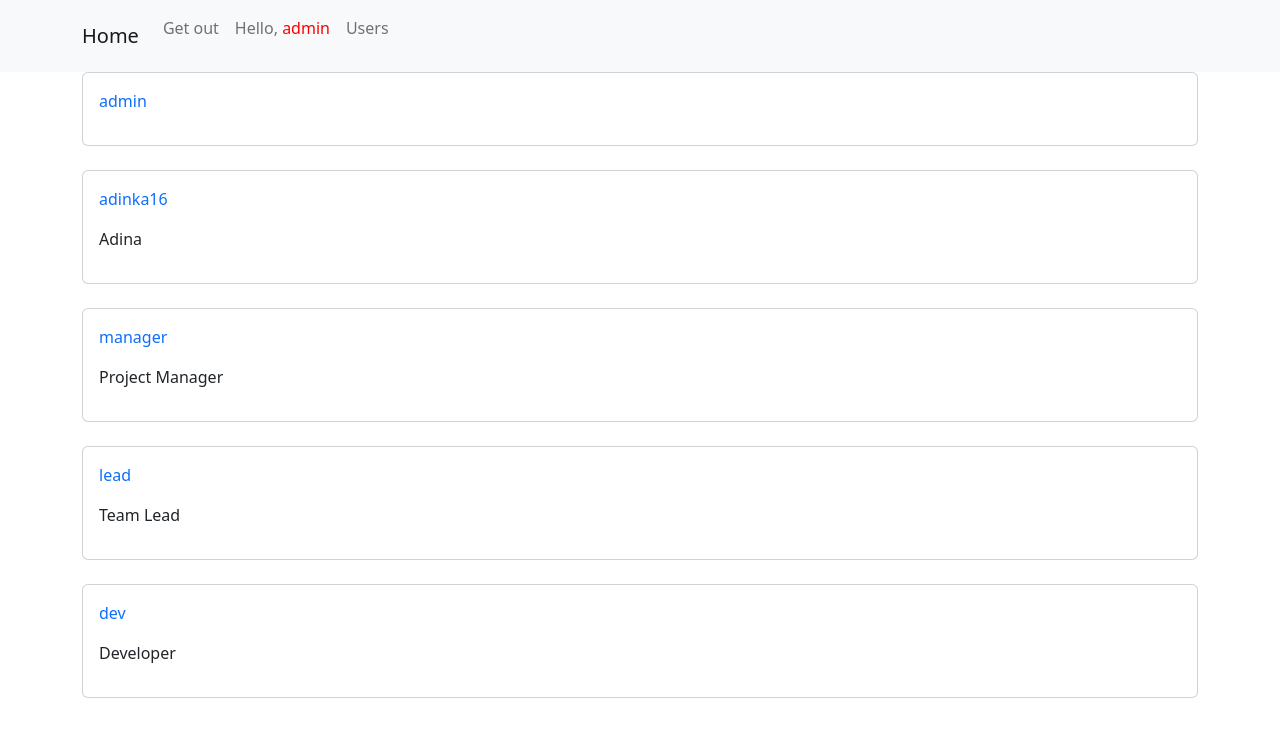
After one commit to adinayusuf/homework45, a Django app: page /accounts/profile/list in a window 1280 px wide. The commit adds this page. Shown: the top 737 px of the page. Run offline with Django 4.2, Linux system fonts and the light colour scheme; a user stored in the database is signed in; data comes from the database, SQL or seed files in the repository.

Commit message:
добавила просмотров юзеров

```diff
--- /dev/null
+++ b/accounts/templates/profile_list.html
@@ -0,0 +1,16 @@
+{% extends "base.html" %}
+
+{% block content %}
+
+    {% for user in users %}
+        <div class="card">
+            <div class="card-body">
+                <p><a href="{% url 'accounts:profile' user.pk %}" style=" text-decoration: none;">{{ user.username }}</a></p>
+                <p>{{ user.first_name }}</p>
+                <p>{{ user.last_name }}</p>
+            </div>
+        </div>
+        <br>
+
+    {% endfor %}
+{% endblock %}
--- a/accounts/urls.py
+++ b/accounts/urls.py
@@ -1,13 +1,14 @@
 from django.contrib.auth.views import LoginView, LogoutView
 from django.urls import path
 
-from accounts.views import RegisterView, ProfileView
+from accounts.views import RegisterView, ProfileView, UserList
 
 app_name = 'accounts'
 
 urlpatterns = [
     path('login/', LoginView.as_view(template_name="login.html"), name="login"),
     path('logout/', LogoutView.as_view(), name="logout"),
-    path('reqisteration/', RegisterView.as_view(), name='reqisteration'),
-    path('<int:pk>/', ProfileView.as_view(), name='profile')
+    path('registration/', RegisterView.as_view(), name='registration'),
+    path('<int:pk>/', ProfileView.as_view(), name='profile'),
+    path('profile/list', UserList.as_view(), name='profile_list'),
 ]
--- a/accounts/views.py
+++ b/accounts/views.py
@@ -1,10 +1,10 @@
 from django.contrib.auth import authenticate, login, logout, get_user_model
-from django.contrib.auth.mixins import LoginRequiredMixin
+from django.contrib.auth.mixins import LoginRequiredMixin, PermissionRequiredMixin
 from django.contrib.auth.models import User
 from django.core.paginator import Paginator
 from django.shortcuts import render, redirect
 from django.urls import reverse
-from django.views.generic import CreateView, DetailView
+from django.views.generic import CreateView, DetailView, ListView
 
 from accounts.forms import MyUserCreationForm
 from accounts.models import Profile
@@ -67,3 +67,10 @@ class ProfileView(LoginRequiredMixin, DetailView):
         context['projects'] = page_object.object_list
         context['is_paginated'] = page_object.has_other_pages()
         return context
+
+
+class UserList(PermissionRequiredMixin, ListView):
+    model = get_user_model()
+    context_object_name = 'users'
+    template_name = 'profile_list.html'
+    permission_required = 'accounts.view_profile'
--- a/templates/base.html
+++ b/templates/base.html
@@ -28,17 +28,22 @@
                         <a class="nav-link menu-right" href="{% url "accounts:logout" %}">Get out</a>
                     </li>
                     <li class="menu-right nav-link">
-                        <p>Hello, <a href="{% url 'accounts:profile' request.user.pk %}" style="text-decoration:none; color: red"> {{ user.username }}</a></p>
+                        <p>Hello, <a href="{% url 'accounts:profile' request.user.pk %}"
+                                     style="text-decoration:none; color: red"> {{ user.username }}</a></p>
                     </li>
                 {% else %}
-
                     <li class="nav-item">
                         <a class="nav-link" href="{% url "accounts:login" %}?next={{ request.get_full_path }}">Enter</a>
                     </li>
-                        <li class="nav-item">
-                        <a class="nav-link" href="{% url "accounts:reqisteration" %}?next={{ request.get_full_path }}">Registration</a>
+                    <li class="nav-item">
+                        <a class="nav-link" href="{% url "accounts:registration" %}?next={{ request.get_full_path }}">Registration</a>
                     </li>
                 {% endif %}
+                {% if perms.accounts.view_profile %}
+                    <li class="nav-item">
+                        <a class="nav-link" href="{% url "accounts:profile_list" %}">Users</a>
+                    </li>
+            {% endif %}
             </ul>
         </div>
     </div>
--- a/templates/projects/project_view.html
+++ b/templates/projects/project_view.html
@@ -15,7 +15,7 @@
 
 {% endblock %}
 {% block content %}
-    <div class="mt-3">    {% include 'partial/simple_search.html' %} </div>
+    <div class="mt-3">{% include 'partial/simple_search.html' %} </div>
 
     {% include 'partial/project_list_partial.html' %}
 
```
